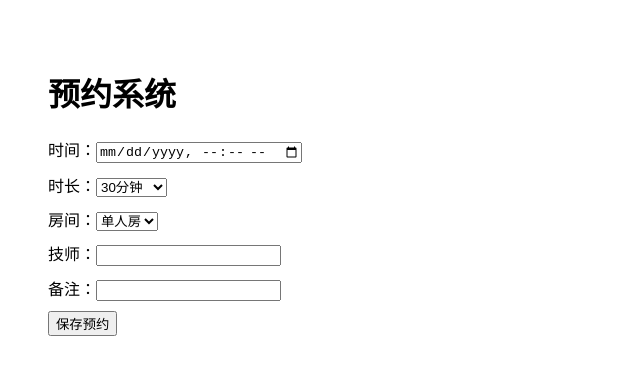
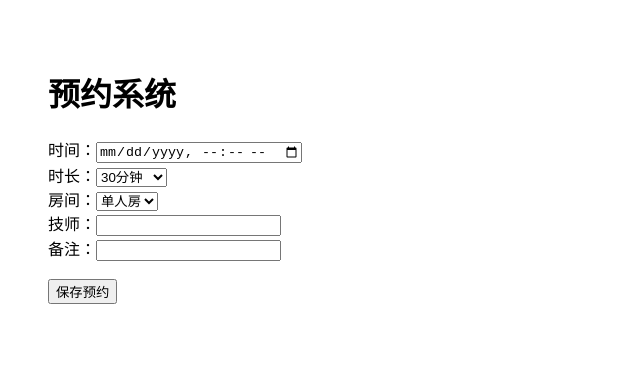
Before and after one commit to cybercai003-ship-it/A1-massage-system, a Next.js app: page /booking in a window 1280 px wide. Shown: the top 374 px of the page, without its empty margins (0-640 px from the left). Built offline with nearby package versions, Linux system fonts and the light colour scheme.

Commit message:
Update page.js

```diff
--- a/app/booking/page.js
+++ b/app/booking/page.js
@@ -15,7 +15,7 @@ export default function BookingPage() {
   };
 
   const handleSubmit = () => {
-    alert("预约已保存（下一步我们会接入数据库）");
+    alert("预约已保存");
     console.log(form);
   };
 
@@ -23,12 +23,12 @@ export default function BookingPage() {
     <div style={{ padding: 40 }}>
       <h1>预约系统</h1>
 
-      <div style={{ marginBottom: 10 }}>
+      <div>
         时间：
         <input type="datetime-local" name="time" onChange={handleChange} />
       </div>
 
-      <div style={{ marginBottom: 10 }}>
+      <div>
         时长：
         <select name="duration" onChange={handleChange}>
           <option value="30">30分钟</option>
@@ -39,7 +39,7 @@ export default function BookingPage() {
         </select>
       </div>
 
-      <div style={{ marginBottom: 10 }}>
+      <div>
         房间：
         <select name="room" onChange={handleChange}>
           <option value="single">单人房</option>
@@ -47,15 +47,17 @@ export default function BookingPage() {
         </select>
       </div>
 
-      <div style={{ marginBottom: 10 }}>
+      <div>
         技师：
         <input name="therapist" onChange={handleChange} />
       </div>
 
-      <div style={{ marginBottom: 10 }}>
+      <div>
         备注：
         <input name="note" onChange={handleChange} />
       </div>
+
+      <br />
 
       <button onClick={handleSubmit}>保存预约</button>
     </div>
```
